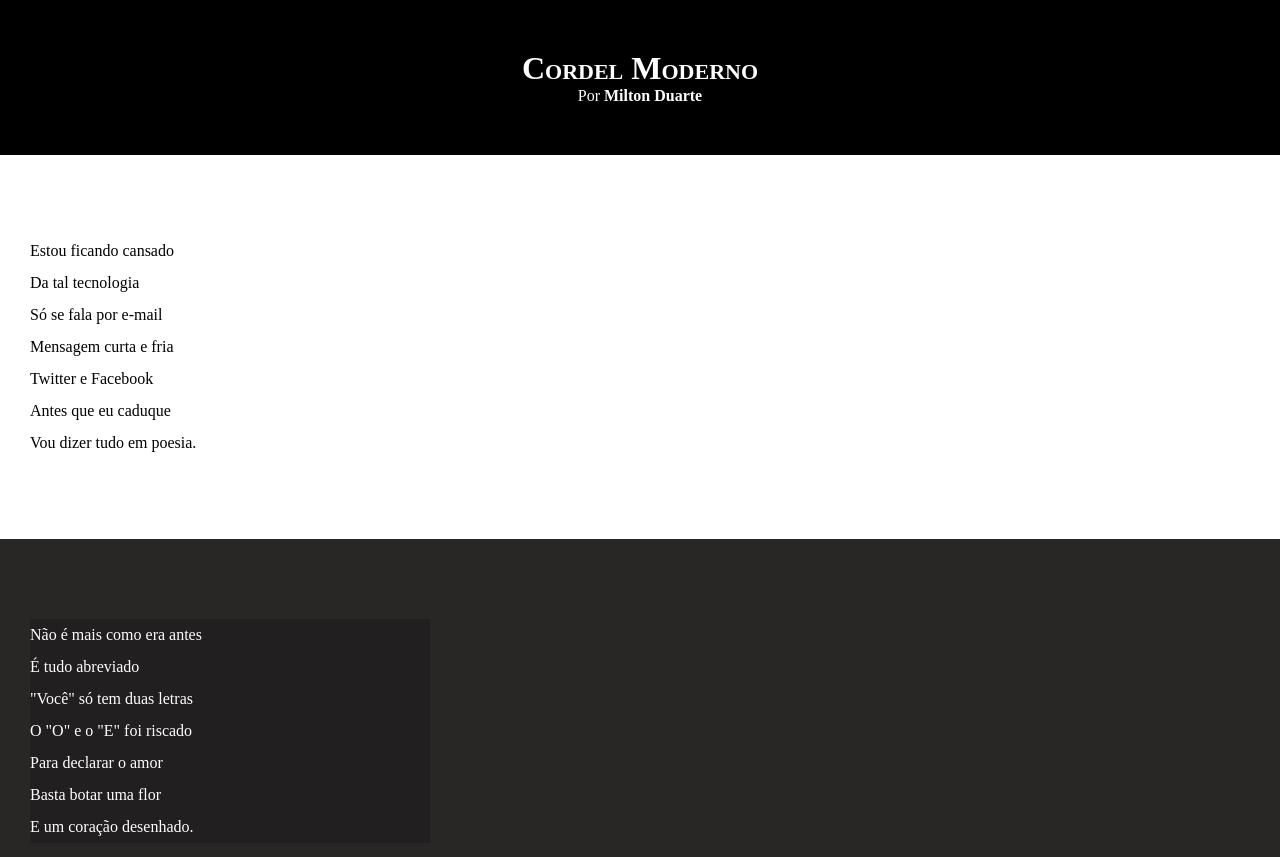
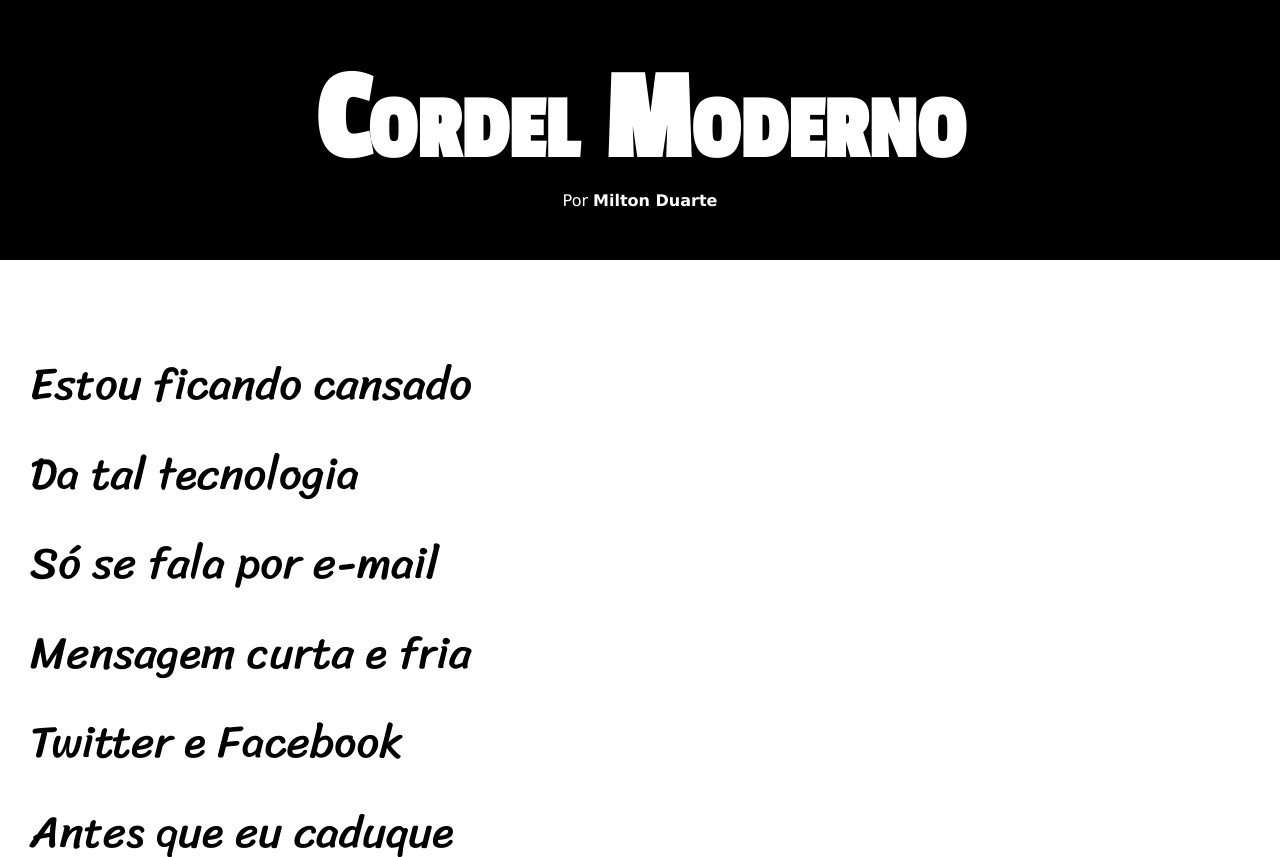
Before and after one commit to Alice-santos-silva/Projeto-Cordel, a plain HTML site: page index.html in a window 1280 px wide. Shown: the top 857 px of the page. Drawn offline with Linux system fonts and the light colour scheme.

Commit message:
atualização de estilos

```diff
--- a/estilo/style.css
+++ b/estilo/style.css
@@ -1,4 +1,14 @@
 @charset "UTF-8";
+
+@import url('https://fonts.googleapis.com/css2?family=Passion+One&display=swap');
+
+@import url('https://fonts.googleapis.com/css2?family=Sriracha&display=swap');
+
+:root{
+    --fonte1: Verdana, Geneva, Tahoma, sans-serif;
+    --fonte2: 'Passion One', cursive;
+    --fonte3: 'Sriracha', cursive;
+}
 
 *{
     margin: 0px;
@@ -9,6 +19,7 @@
 html, body{
     min-height: 100vh;
     background-color: darkgray;
+    font-family: var(--fonte1);
 }
 
 header{
@@ -20,6 +31,8 @@ header{
 header > h1{
     padding-top: 50px;
     font-variant: small-caps; /*outra forma: text-transform:uppercase*/
+    font-family: var(--fonte2);
+    font-size: 10vw /*10% da largura da viewport, forma de adaptar a letra a largura do dispositivo*/;
 }
 
 header >p{
@@ -36,10 +49,12 @@ header a:hover, footer a:hover{
 }
 
 section{
-    padding-top: 10vh; /*começo do efeito paralax*/
+    padding-top: 10vh; /*começo do efeito paralax , 10% da altura da viewport   */
     padding-bottom: 10vh;
     line-height: 2em;
     padding-left: 30px; /* para os parágrafos ficarem afastados da borda*/
+    font-family: var(--fonte3);
+    font-size: 3.5vw;
 }
 
 section.normal{
@@ -53,8 +68,9 @@ section.imagem{
 }
 
 section.imagem > p{
+    display: inline-block; /*caixa que se adapta ao tamanho do conteúdo*/
     background-color: rgba(0, 0, 0, 0.185);/*configuração para o texto não se confundir com a imagem*/
-    width: 400px ;
+   padding: 5px;
 }
 
 
```
